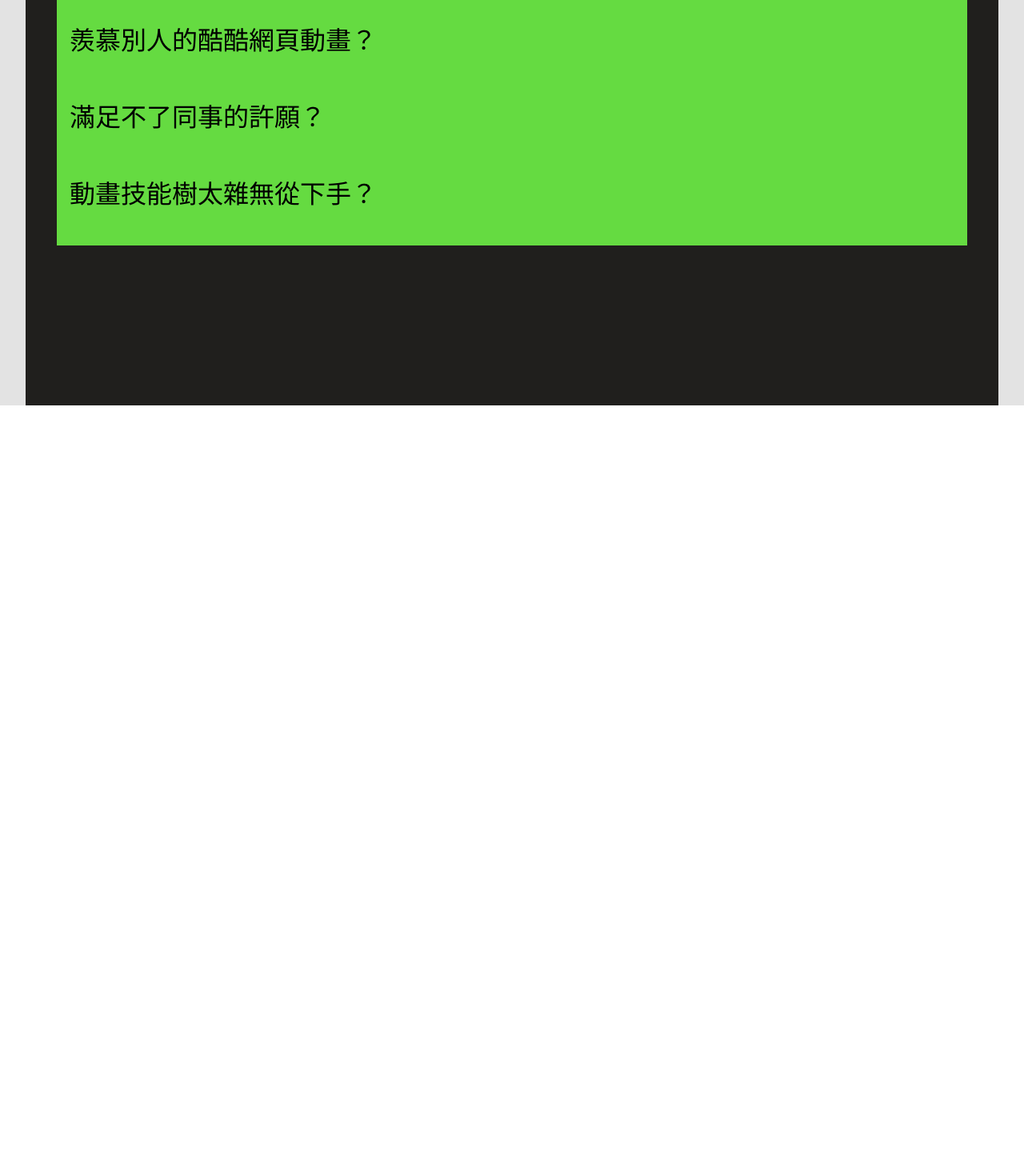
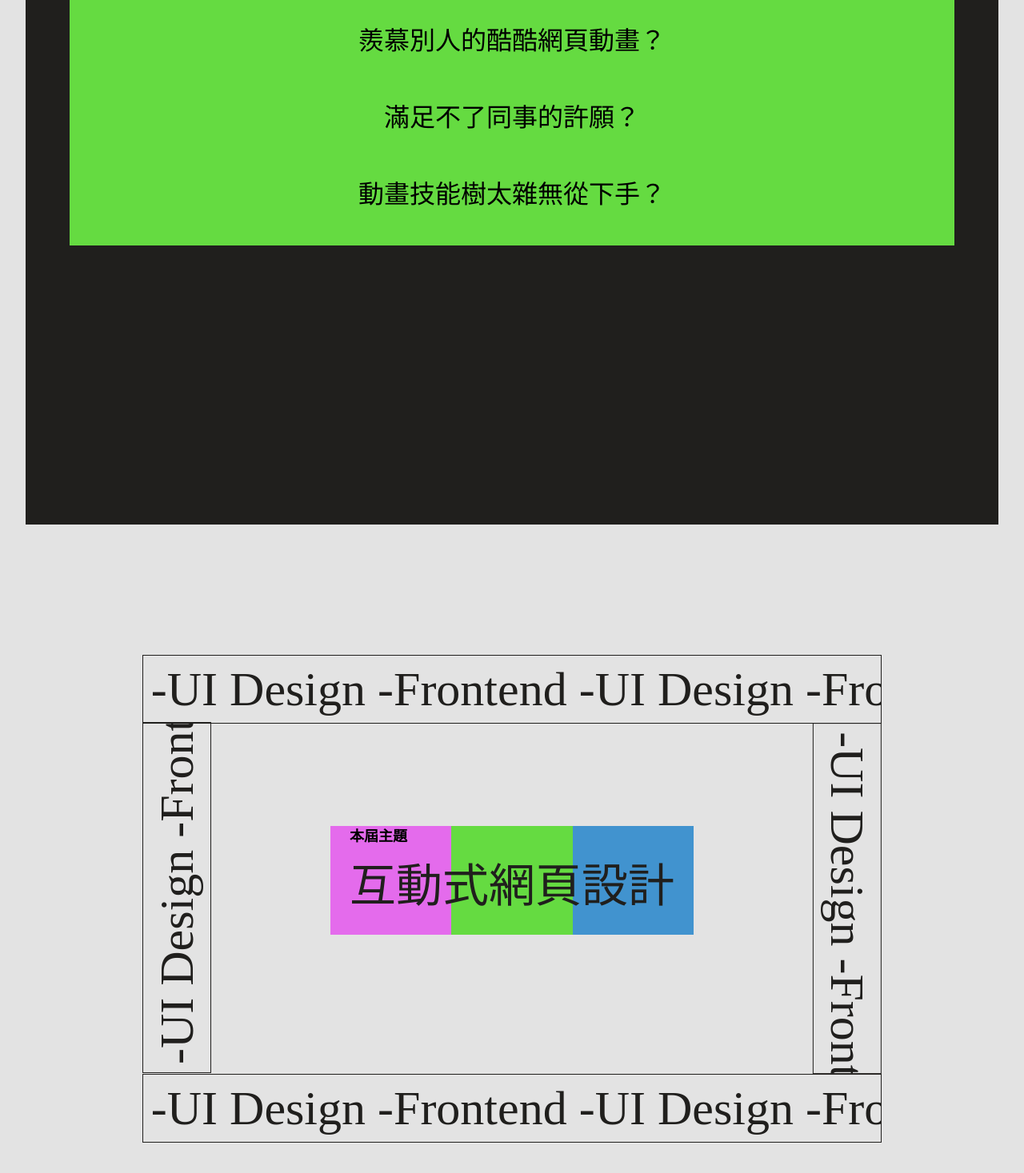
Before and after one commit to yu19941994/f2e2022, a website built with webpack: page src/index.html in a window 1280 px wide. Shown: the part 1696-3163 px from the top of the page at 80% size. Before the commit the page ends 2203 px from the top, so only its background shows below. Built offline with nearby package versions, Linux system fonts and the light colour scheme.

Commit message:
feat: add cta style

```diff
--- a/src/index.html
+++ b/src/index.html
@@ -101,6 +101,38 @@
             </div>
         </div>
     </section>
+    <section class="cta">
+        <div class="cta__text">
+            <p>
+                -UI Design -Frontend -UI Design -Frontend -UI Design
+            </p>
+        </div>
+        <div class="cta__text">
+            <p>
+                -UI Design -Frontend -UI Design -Frontend -UI Design
+            </p>
+        </div>
+
+        <div class="cta__title">
+            <div class="cta__title--pink"></div>
+            <div class="cta__title--green"></div>
+            <div class="cta__title--blue"></div>
+            <div class="cta__title--text">
+                <p>本屆主題</p>
+                <h5>互動式<span></span>網頁設計</h5>
+            </div>
+        </div>
+        <div class="cta__text">
+            <p>
+                -UI Design -Frontend -UI Design -Frontend -UI Design
+            </p>
+        </div>
+        <div class="cta__text">
+            <p>
+                -UI Design -Frontend -UI Design -Frontend -UI Design
+            </p>
+        </div>
+    </section>
     <script src="./js/index.js"></script>
 </body>
 </html>
--- a/src/scss/all.scss
+++ b/src/scss/all.scss
@@ -7,3 +7,4 @@
 @import "layout/navbar";
 @import "layout/banner";
 @import "layout/intro";
+@import "layout/cta";
--- a/src/scss/base/_device.scss
+++ b/src/scss/base/_device.scss
@@ -1,5 +1,11 @@
 @mixin smallphone {
     @media (min-width: 376px) {
+        @content;
+    }
+}
+
+@mixin midphone {
+    @media (min-width: 585px) {
         @content;
     }
 }
--- a/src/scss/base/_typography.scss
+++ b/src/scss/base/_typography.scss
@@ -106,3 +106,30 @@ h4 {
         }
     }
 }
+
+h5 {
+    font-family: 'Cubic 11';
+    font-weight: 400;
+    font-size: 15.466667vw;
+    line-height: 26.666667vw;
+    color: $dark;
+
+    @include smallphone() {
+        font-size: 58px;
+        line-height: 100px;
+    }
+
+    > span {
+        display: block;
+        @include midphone() {
+            display: inline;
+        }
+        @include padOnly() {
+            display: block;
+        }
+        @include pad() {
+            display: inline;
+        }
+
+    }
+}
--- /dev/null
+++ b/src/scss/layout/_cta.scss
@@ -0,0 +1,185 @@
+.cta {
+    position: relative;
+    background-color: $light;
+
+    @include midphone() {
+        padding: 128px 32px 225px;
+    }
+
+    @include padOnly() {
+        padding-top: 163px;
+        padding-left: 13.888889vw;
+        padding-right: 13.888889vw;
+    }
+
+    @include pc() {
+        padding: 54px 200px 150px;
+    }
+
+    &__text {
+        // padding: 0px 10px;
+        // border: 1px solid $dark;
+        > p {
+            padding: 0px 10px;
+            border: 1px solid $dark;
+            font-family: 'Jockey One';
+            font-weight: 400;
+            font-size: 32px;
+            line-height: 45px;
+            color: $dark;
+            white-space: nowrap;
+            word-wrap: break-word;
+            overflow: hidden;
+
+            @include smallphone() {
+                font-size: 48px;
+                line-height: 67px;
+            }
+
+            @include padOnly() {
+                font-size: 60px;
+                line-height: 84px;
+            }
+        }
+    }
+
+    > div:nth-of-type(1) {
+        @include smallphone() {
+            position: relative;
+        }
+    }
+
+    > div:nth-of-type(2) {
+        @include midphone() {
+            position: relative;
+            // width: 86px;
+            height: 57.496741vw;
+            margin-top: 90px;
+        }
+
+        @include padOnly() {
+            top: 16px;
+            left: 0;
+            height: 32.569444vw;
+        }
+
+        > p {
+            @include midphone() {
+                position: absolute;
+                bottom: 0;
+                width: 57.4967471vw;
+                transform: rotate(-90deg);
+                transform-origin: left top;
+
+            }
+
+            @include padOnly() {
+                width: 32.569444vw;
+            }
+        }
+    }
+
+    > div:nth-of-type(4) {
+        @include midphone() {
+            position: relative;
+            // width: 86px;
+            height: 57.496741vw;
+            margin-top: calc(-57.496741vw - 69px);
+        }
+
+        @include padOnly() {
+            bottom: 0;
+            right: 16px;
+            height: 32.569444vw;
+            margin-top: calc(-32.569444vw - 69px);
+        }
+
+        > p {
+            @include midphone() {
+                position: absolute;
+                right: 70px;
+                bottom: 0;
+                width: 57.4967471vw;
+                transform: rotate(90deg);
+                transform-origin: right bottom;
+
+            }
+
+            @include padOnly() {
+                width: 32.569444vw;
+            }
+        }
+    }
+
+    > div:nth-of-type(5) {
+        @include smallphone() {
+            // margin-top: calc(-57.496741vw - 69px);
+        }
+    }
+
+    &__title {
+        display: flex;
+        justify-content: center;
+        padding: 40px 58px;
+
+        @include midphone() {
+            position: absolute;
+            top: 50%;
+            left: 50%;
+            transform: translate(-50%, -60%);
+        }
+
+        @include pad() {
+            transform: translate(-50%, -75%);
+        }
+
+        > div:nth-of-type(1),
+        > div:nth-of-type(2),
+        > div:nth-of-type(3) {
+            width: 33.333333%;
+            height: 62.933333vw;
+
+            @include smallphone() {
+                display: inline;
+                width: 86.33px;
+                // height: 236px;
+                height: 236px;
+            }
+
+            @include midphone() {
+                width: 151.33px;
+                height: 136px;
+            }
+
+            @include padOnly() {
+                width: 86.33px;
+                height: 236px;
+            }
+
+            @include pad() {
+                width: 151.33px;
+                height: 136px;
+            }
+        }
+
+        &--pink {
+            background-color: $secondary;
+        }
+
+        &--green {
+            background-color: $third;
+        }
+
+        &--blue {
+            background-color: $primary;
+        }
+
+        &--text {
+            position: absolute;
+            font-family: 'Noto Sans TC';
+            font-weight: 700;
+            font-size: 18px;
+            line-height: 26px;
+        }
+    }
+}
--- a/src/scss/layout/_intro.scss
+++ b/src/scss/layout/_intro.scss
@@ -11,13 +11,13 @@
     }
 
     &__main {
-        padding: 80px 8px;
+        padding: 80px 8px 172px;
         background-color: $dark;
         @include smallphone() {
-            padding: 160px 18px;
+            padding: 160px 18px 190px;
         }
         @include padOnly() {
-            padding: 200px 55px;
+            padding: 200px 55px 349px;
         }
 
         > h4 {
@@ -73,7 +73,7 @@
         text-align: center;
         background-color: $third;
 
-        @include padOnly() {
+        @include pc() {
             padding: 16px;
             text-align: left;
         }
```
